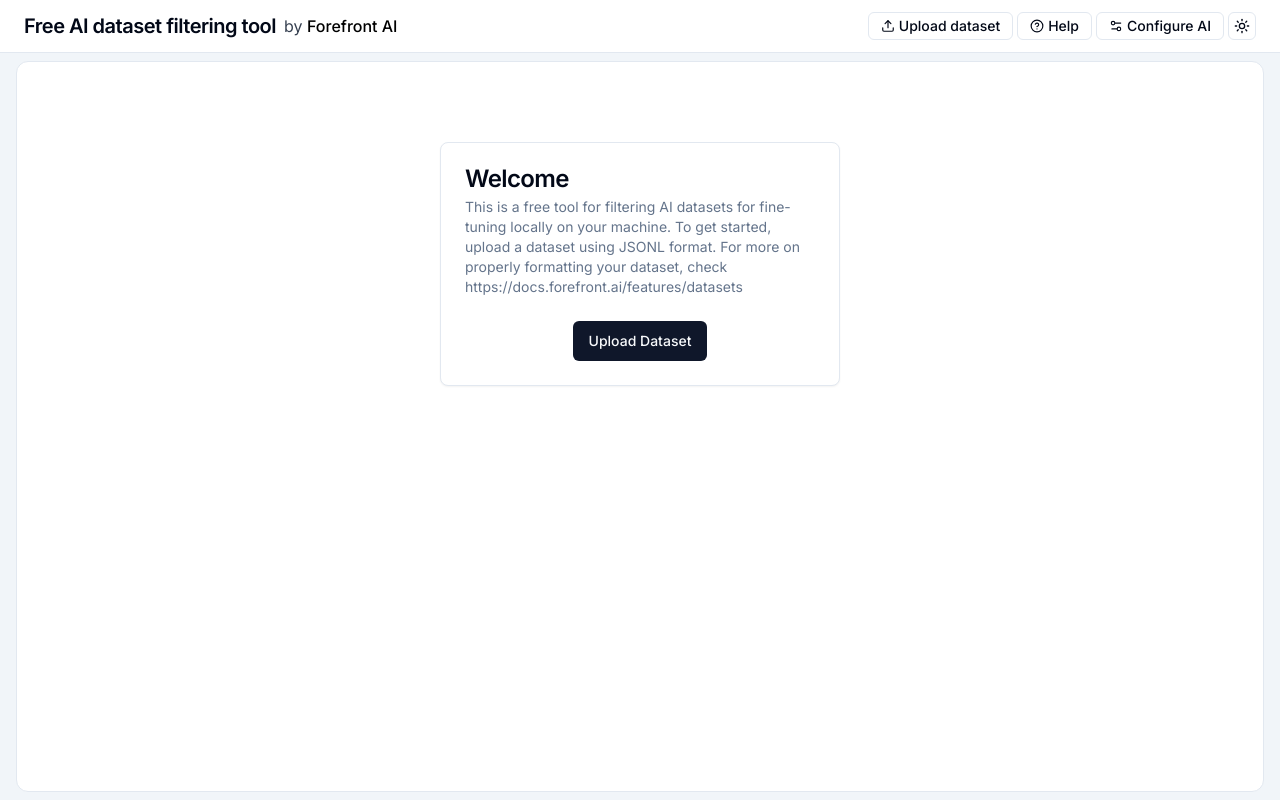
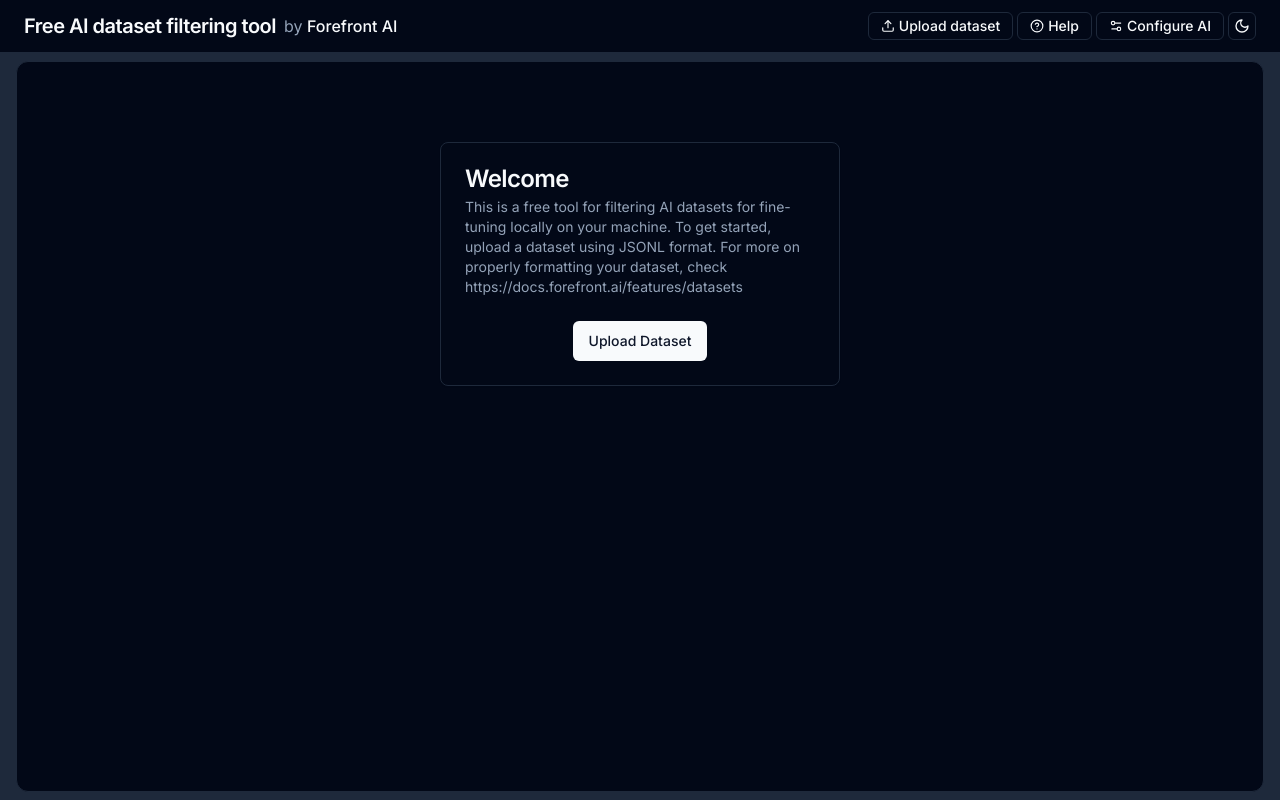
Before and after one commit to TryForefront/dataset-tool, a Next.js app: page / in a window 1280 px wide. Built offline with nearby package versions, Linux system fonts and the light colour scheme.

Commit message:
add theme switcher

```diff
--- a/src/app/layout.tsx
+++ b/src/app/layout.tsx
@@ -7,6 +7,7 @@ import { Upload, CircleHelp, Settings2 } from "lucide-react";
 import Link from "next/link";
 import { ThemeProvider } from "@/components/theme-provider";
 import { ModeToggle } from "@/components/ThemeToggle";
+import { useTheme } from "next-themes";
 
 const inter = Inter({ subsets: ["latin"] });
 
@@ -21,11 +22,11 @@ export default function RootLayout({
   children: React.ReactNode;
 }>) {
   return (
-    <html lang="en">
+    <html lang="en" suppressHydrationWarning>
       <body className={inter.className}>
         <ThemeProvider
           attribute="class"
-          defaultTheme="system"
+          defaultTheme="dark"
           enableSystem
           disableTransitionOnChange
         >
@@ -38,10 +39,10 @@ export default function RootLayout({
                       <h1 className="flex-1 shrink-0 whitespace-nowrap text-xl font-semibold tracking-tight sm:grow-0">
                         Free AI dataset filtering tool
                       </h1>
-                      <div className="text-gray-700">
+                      <div className="text-muted-foreground">
                         by{" "}
                         <Link
-                          className="text-black font-medium"
+                          className="text-foreground font-medium"
                           href="https://forefront.ai"
                         >
                           Forefront AI
--- a/src/components/DatasetTable.tsx
+++ b/src/components/DatasetTable.tsx
@@ -70,7 +70,7 @@ const DatasetTable = ({ samples }) => {
               onClick={() => setViewSampleId(sample.id)}
               onMouseOver={() => setHoverIndex(index)}
               key={sample.id}
-              className={`${hoverIndex === index ? "bg-gray-100" : ""}`}
+              className={`${hoverIndex === index ? "bg-muted" : ""}`}
             >
               <TableCell className="p-2 w-[40px] ">
                 <Checkbox />
--- a/src/components/ViewSample.tsx
+++ b/src/components/ViewSample.tsx
@@ -23,7 +23,6 @@ import {
 } from "@/components/ui/tooltip";
 
 import { CardHeader } from "@/components/ui/card";
-
 
 import { useAIStore, useSampleStore } from "@/store";
 import { useCallback, useEffect, useMemo, useState } from "react";
@@ -227,7 +226,7 @@ const ViewSample = () => {
                 onClick={handleCancel}
                 size="sm"
                 variant="outline"
-                className="h-7 gap-1 text-sm text-red-500 border-red-500 hover:bg-red-50"
+                className="h-7 gap-1 text-sm text-red-500 border-red-500 hover:bg-muted"
               >
                 <X className="h-3.5 w-3.5" />
                 <span className="sr-only sm:not-sr-only">Cancel</span>
@@ -236,7 +235,7 @@ const ViewSample = () => {
                 onClick={handleSave}
                 size="sm"
                 variant="outline"
-                className="h-7 gap-1 text-sm text-green-500 border-green-500 hover:bg-green-50"
+                className="h-7 gap-1 text-sm text-green-500 border-green-500 hover:bg-muted"
               >
                 <Check className="h-3.5 w-3.5" />
                 <span className="sr-only sm:not-sr-only">Save</span>
```
Also changed, not shown: 1 other file (tests, documents, lock files or other folders).
